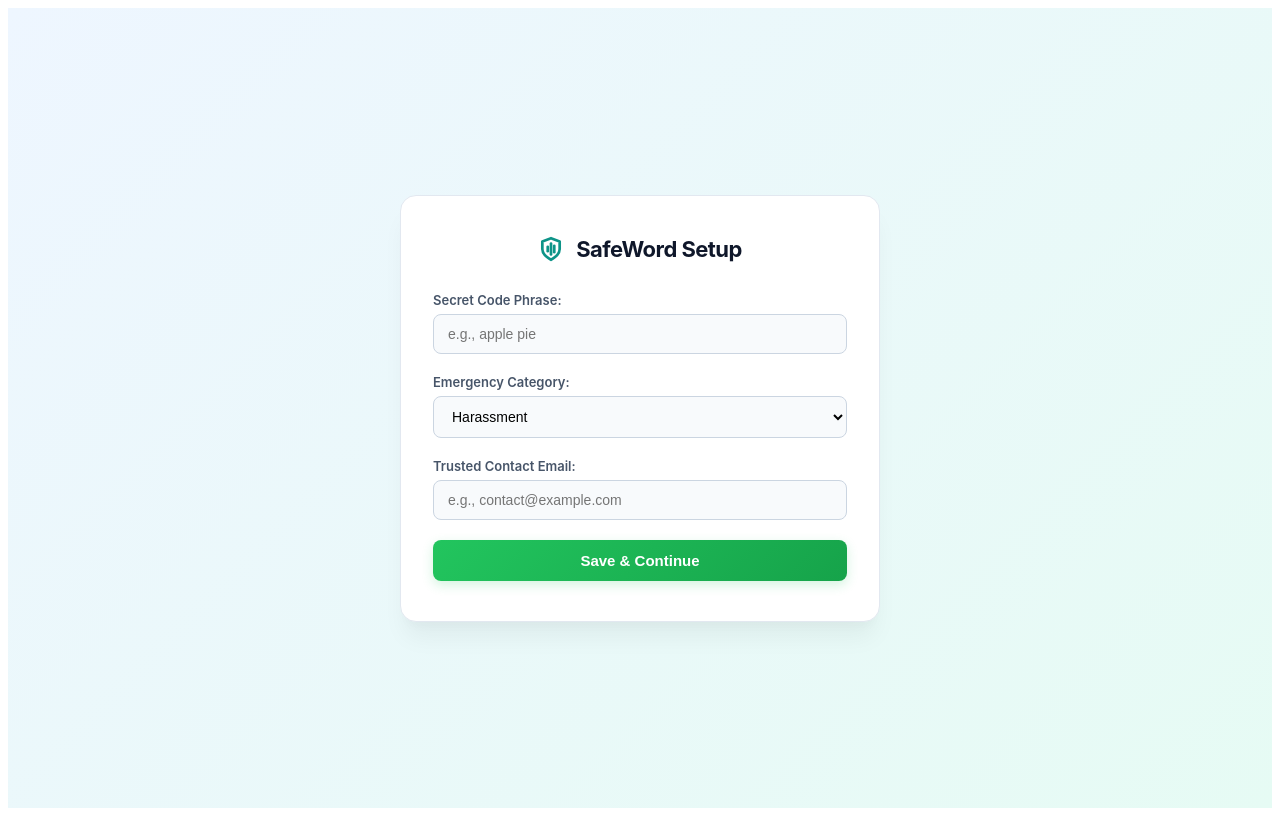
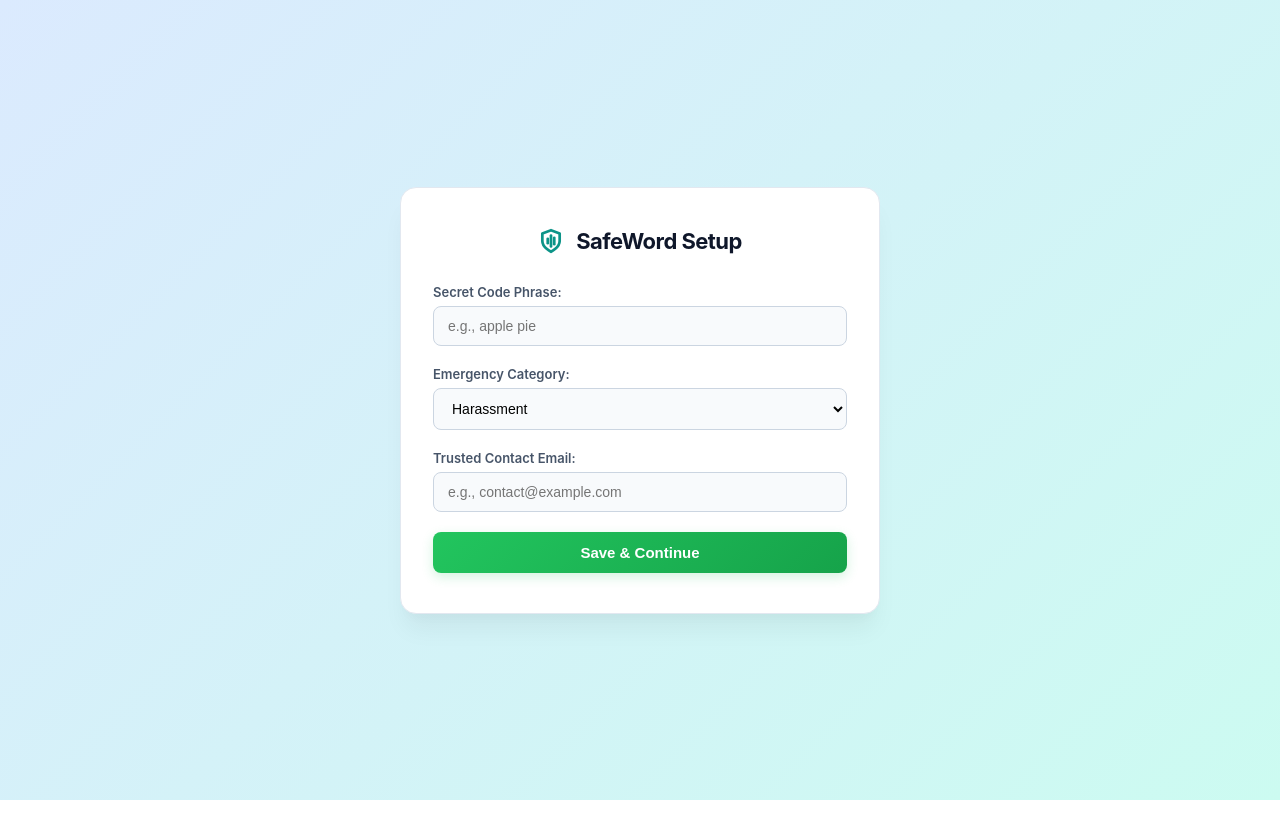
Before and after one commit to Deep-keni/safeword-app, a Next.js app: page / in a window 1280 px wide. Built offline with nearby package versions, Linux system fonts and the light colour scheme.

Commit message:
Design: Adjust gradient colors and centralize global styles to fix background visibility

```diff
--- a/pages/index.js
+++ b/pages/index.js
@@ -319,7 +319,7 @@ export default function Home() {
     alignItems: 'center',
     justifyContent: 'center',
     minHeight: '100vh',
-    background: 'linear-gradient(135deg, #eef6ff 0%, #e6fbf4 100%)',
+    backgroundImage: 'linear-gradient(135deg, #dbeafe 0%, #ccfbf1 100%)',
     padding: '20px',
     boxSizing: 'border-box',
     fontFamily: '-apple-system, BlinkMacSystemFont, "Segoe UI", Roboto, Helvetica, Arial, sans-serif'
@@ -398,10 +398,28 @@ export default function Home() {
     transform: isRecordingHovered ? 'translateY(-1px)' : 'none'
   });
 
+  // Global stylesheet shared by both screens
+  const globalStyles = (
+    <style dangerouslySetInnerHTML={{__html: `
+      @keyframes pulse {
+        0% { transform: scale(0.9); opacity: 0.6; }
+        50% { transform: scale(1.15); opacity: 1; }
+        100% { transform: scale(0.9); opacity: 0.6; }
+      }
+      body {
+        margin: 0;
+        padding: 0;
+        background: linear-gradient(135deg, #dbeafe 0%, #ccfbf1 100%) !important;
+        min-height: 100vh;
+      }
+    `}} />
+  );
+
   // Setup Screen
   if (!isSetupComplete) {
     return (
       <div style={pageContainerStyle}>
+        {globalStyles}
         <div style={cardStyle}>
           <div style={headerLogoStyle}>
             <svg width="26" height="26" viewBox="0 0 24 24" fill="none" stroke="#0d9488" strokeWidth="2.5" strokeLinecap="round" strokeLinejoin="round">
@@ -489,19 +507,7 @@ export default function Home() {
   // Voice Journal Screen
   return (
     <div style={pageContainerStyle}>
-      <style dangerouslySetInnerHTML={{__html: `
-        @keyframes pulse {
-          0% { transform: scale(0.9); opacity: 0.6; }
-          50% { transform: scale(1.15); opacity: 1; }
-          100% { transform: scale(0.9); opacity: 0.6; }
-        }
-        body {
-          margin: 0;
-          padding: 0;
-          background: linear-gradient(135deg, #eef6ff 0%, #e6fbf4 100%);
-          min-height: 100vh;
-        }
-      `}} />
+      {globalStyles}
 
       <div style={{ ...cardStyle, maxWidth: '540px', display: 'flex', flexDirection: 'column', minHeight: '520px', justifyContent: 'space-between' }}>
         <div>
```
